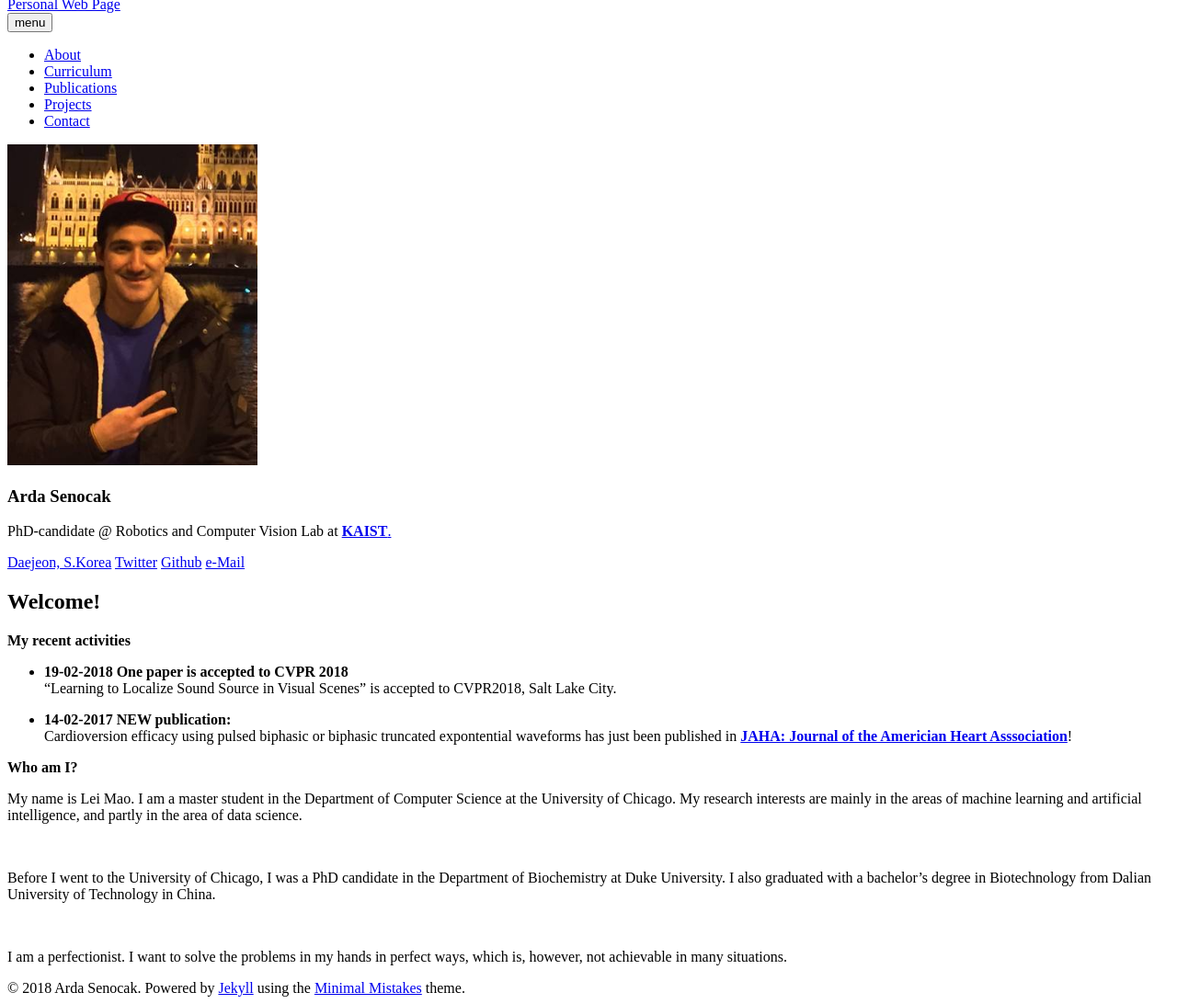
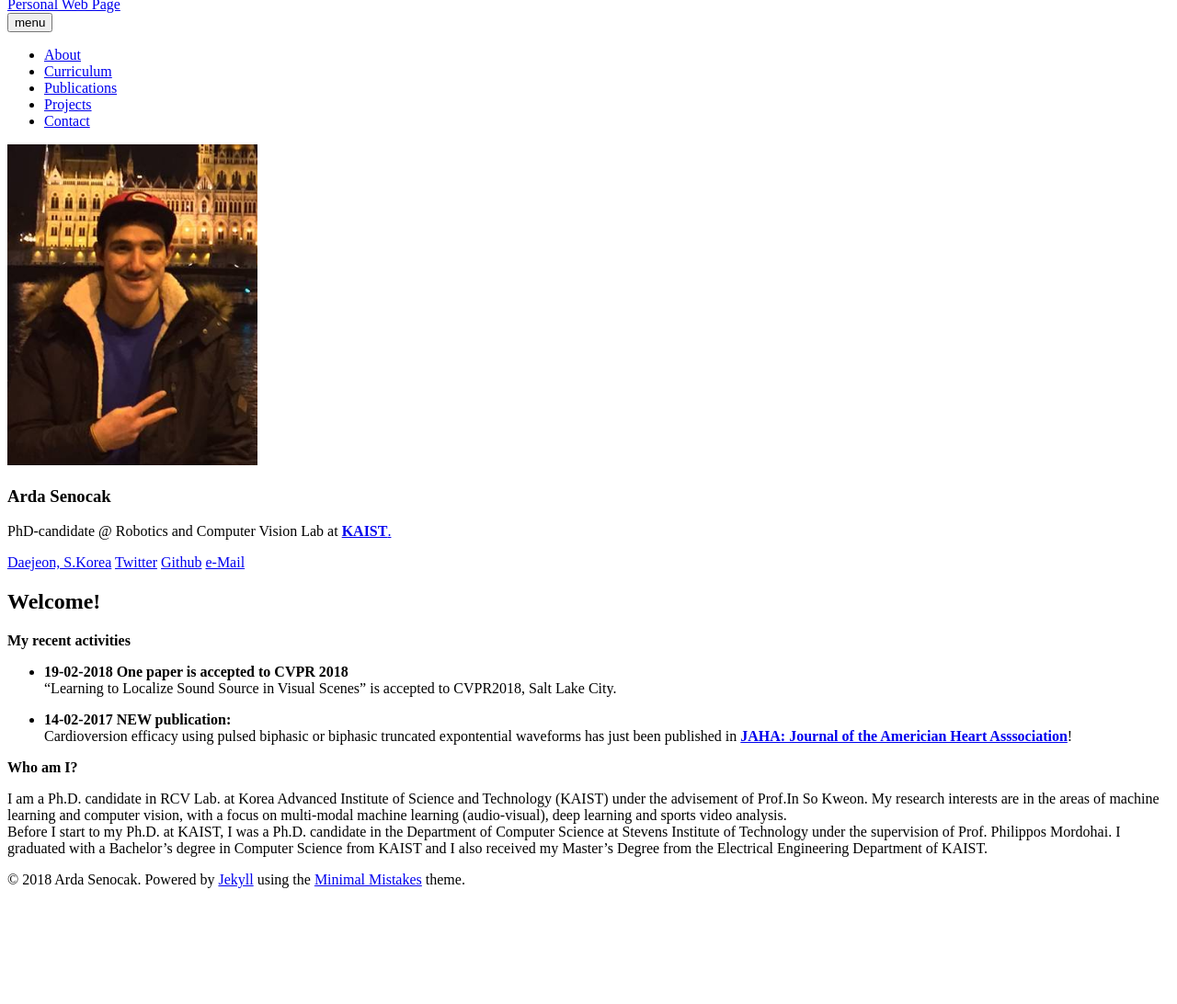
Before and after one commit to ardasnck/ardasnck.github.io, a Jekyll site: the page built from index.md, in a window 1280 px wide, cut to the strip 112-1204 px from the top of the page. Shown: the whole strip at 92% size. Built offline with Jekyll 4.4.1, drawn with Linux system fonts in a browser that asks for light colours; nearby versions of some CDN libraries; after the commit the page ends 1086 px from its top, so only the background shows below that.

Commit message:
Update index.md

```diff
--- a/index.md
+++ b/index.md
@@ -15,12 +15,6 @@ Cardioversion efficacy using pulsed biphasic or biphasic truncated expontential
 
 **Who am I?**
 
-My name is Lei Mao. I am a master student in the Department of Computer Science at the University of Chicago. My research interests are mainly in the areas of machine learning and artificial intelligence, and partly in the area of data science.
-
+I am a Ph.D. candidate in RCV Lab. at Korea Advanced Institute of Science and Technology (KAIST) under the advisement of Prof.In So Kweon. My research interests are in the areas of machine learning and computer vision, with a focus on multi-modal machine learning (audio-visual), deep learning and sports video analysis.
 <br />
-
-Before I went to the University of Chicago, I was a PhD candidate in the Department of Biochemistry at Duke University. I also graduated with a bachelor's degree in Biotechnology from Dalian University of Technology in China.
-
-<br />
-
-I am a perfectionist. I want to solve the problems in my hands in perfect ways, which is, however, not achievable in many situations.
+Before I start to my Ph.D. at KAIST, I was a Ph.D. candidate in the Department of Computer Science at Stevens Institute of Technology under the supervision of Prof. Philippos Mordohai. I graduated with a Bachelor's degree in Computer Science from KAIST and I also received my Master's Degree from the Electrical Engineering Department of KAIST.
```
